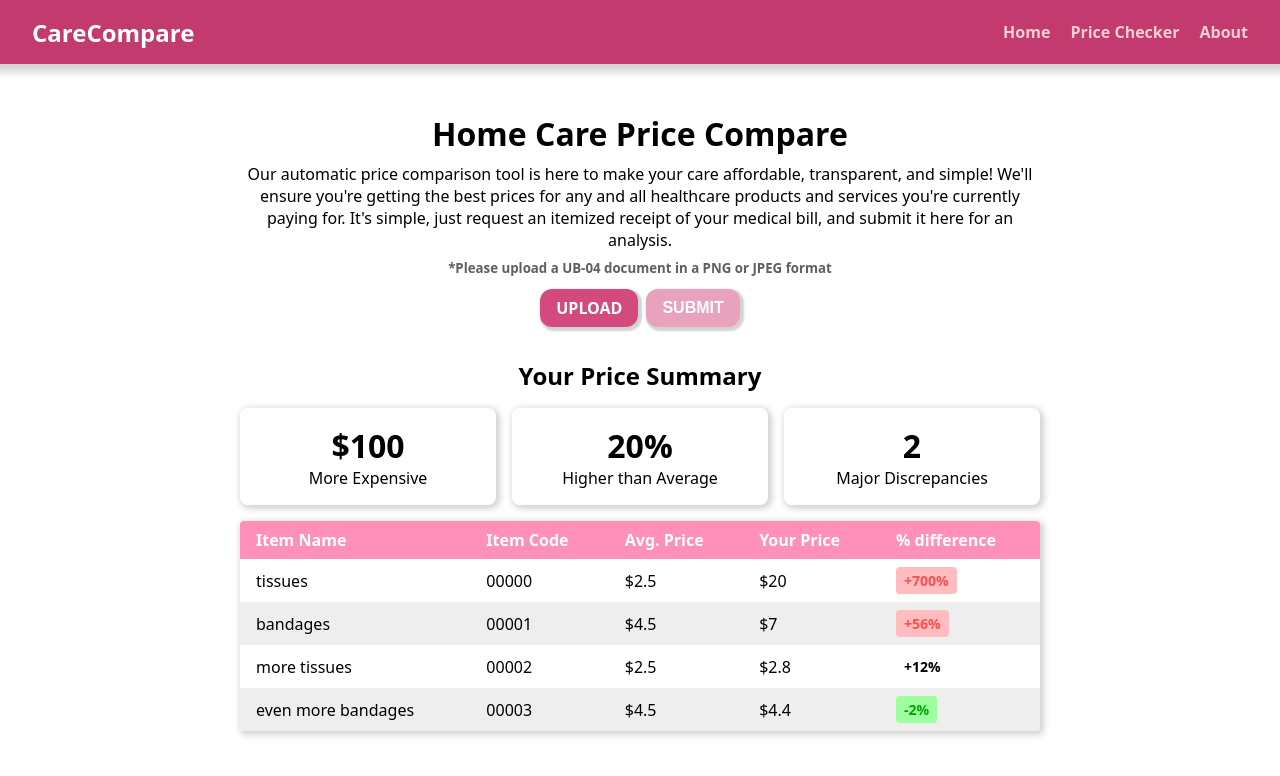
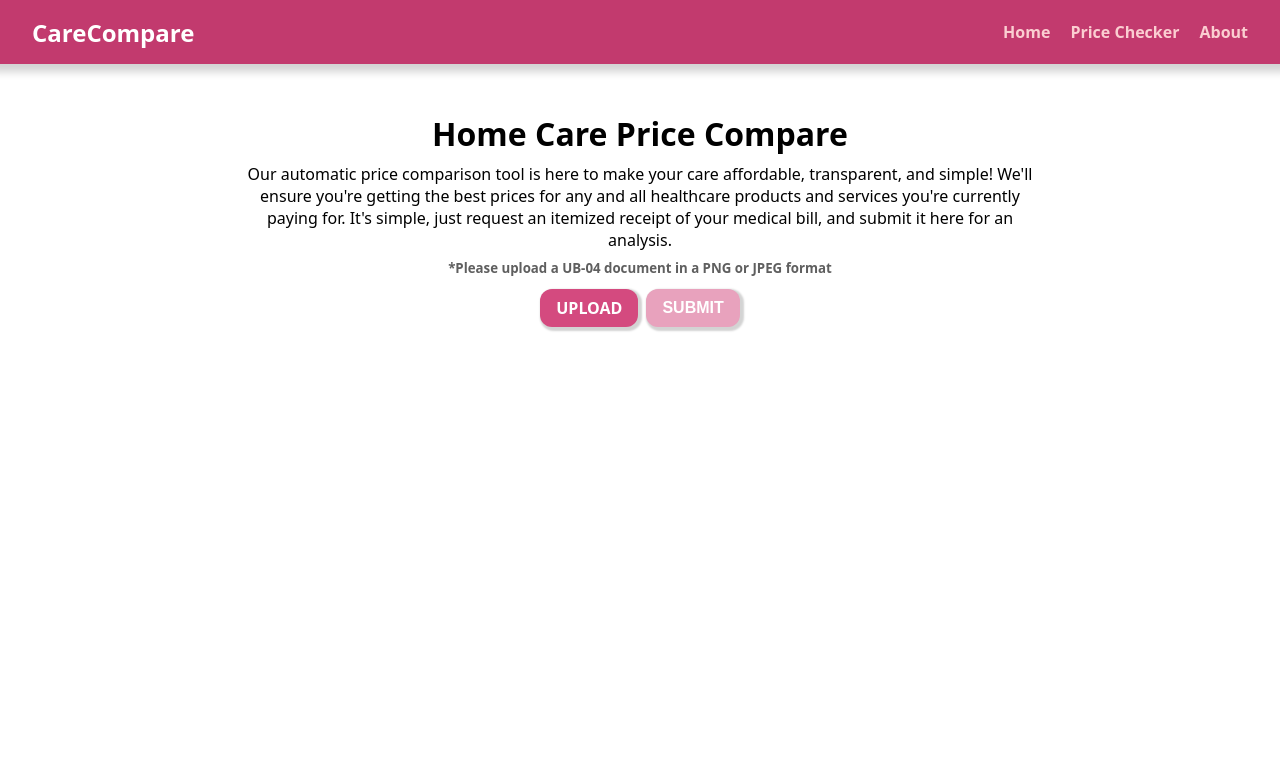
Before and after one commit to crispynoodlesoup/CareCompare, a React (Vite) app: page / in a window 1280 px wide. Shown: the top 776 px of the page. Built offline with nearby package versions, Linux system fonts and the light colour scheme.

Commit message:
essentials DONE

```diff
--- a/src/components/priceChecker/priceChecker.jsx
+++ b/src/components/priceChecker/priceChecker.jsx
@@ -1,7 +1,11 @@
 import style from "./priceChecker.module.css";
 import { useState, useEffect, useRef } from "react";
 
-let list = [
+let myData = {
+  "total": 1,
+  "percentage": 140.0,
+  "discrepancies": 5,
+  "items": [
   {
     name: "tissues",
     code: "00000",
@@ -26,13 +30,18 @@ let list = [
     average: 4.5,
     measured: 4.4,
   },
-];
+]
+};
 
 // total represents total cost difference between average and measured
 // percentage represents price over average
 // large represents large discrepancies (>$50 or 50% more expensive)
 // items is the complete list of items as objects in a list
-function Analysis({ total, percentage, discrepancies, items }) {
+function Analysis({ data }) {
+  let total = data.total;
+  let percentage = data.percentage;
+  let discrepancies = data.discrepancies;
+  let items = data.items;
   let cheaper = true;
   if (percentage > 0) cheaper = false;
 
@@ -107,7 +116,7 @@ function PriceChecker() {
   const isMounted = useRef(false);
   const [file, setFile] = useState(null);
   const [submit, setSubmit] = useState({ count: 0 });
-  const [overview, setOverview] = useState(false);
+  const [data, setData] = useState(null);
 
   // post request to API
   useEffect(() => {
@@ -124,7 +133,9 @@ function PriceChecker() {
           }
           return response.json();
         })
-        .then((data) => console.log(data))
+        .then((data) => {
+          setData(myData);
+        })
         .catch((error) => console.log(error));
     }
   }, [isMounted, submit]);
@@ -185,7 +196,7 @@ function PriceChecker() {
             </button>
           )}
         </form>
-        <Analysis total={100} percentage={20} discrepancies={2} items={list} />
+        {data ? <Analysis data={data} /> : null}
       </div>
     </main>
   );
```
